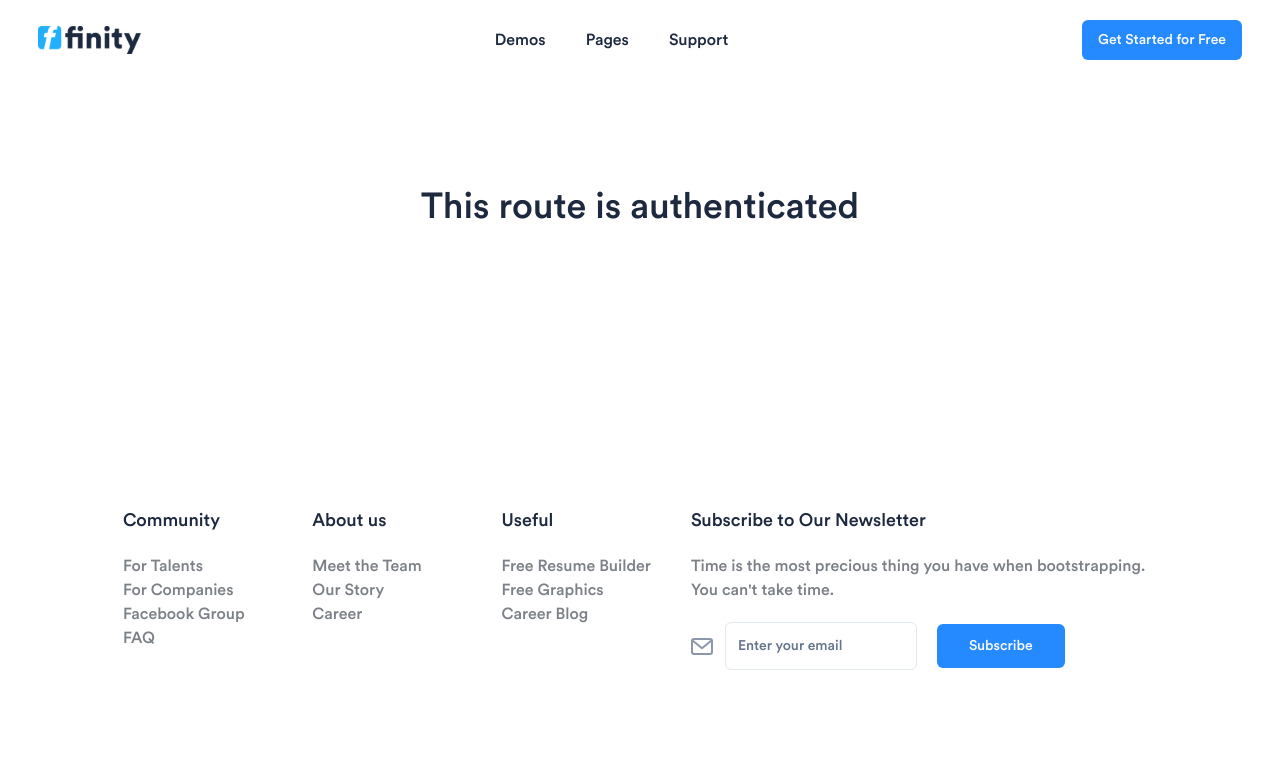
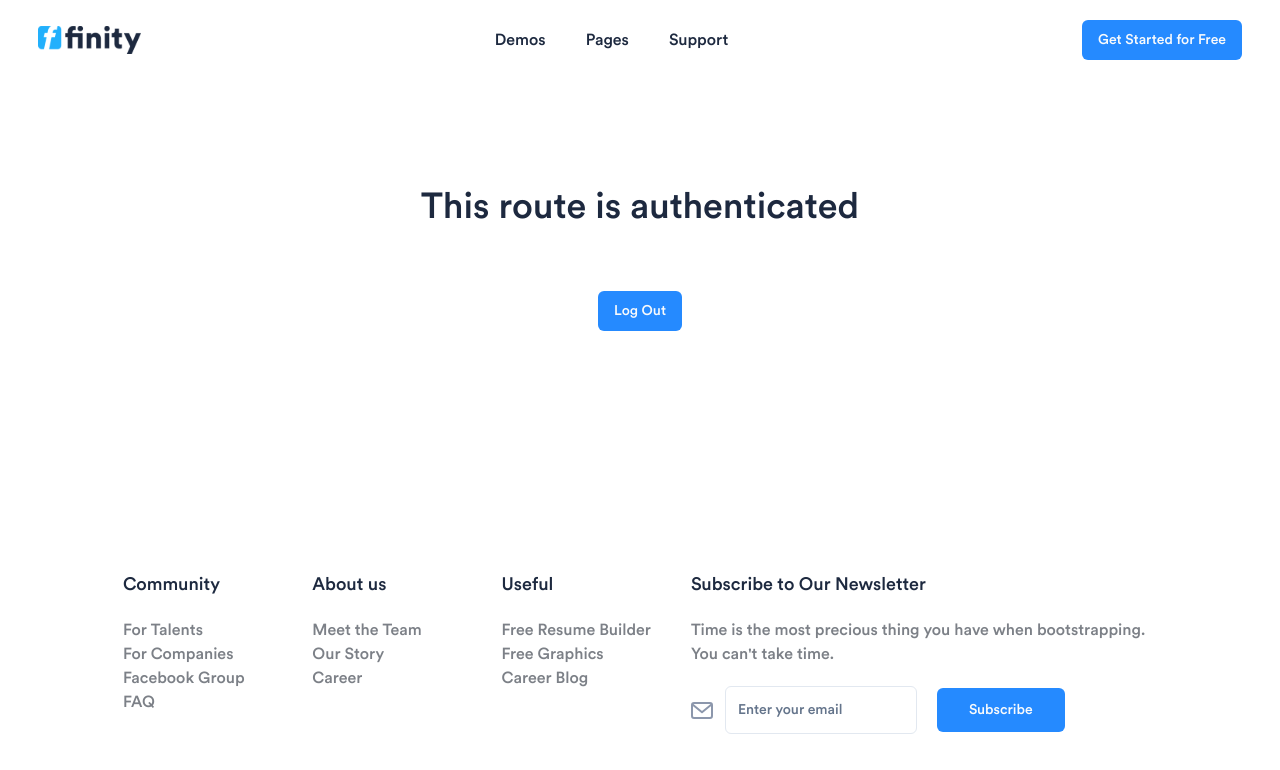
Before and after one commit to shamim1845/getup, a Next.js app: page /authenticated-route in a window 1280 px wide. Shown: the top 770 px of the page. Built offline with nearby package versions, Linux system fonts and the light colour scheme.

Commit message:
log out feature added

```diff
--- a/src/app/authenticated-route/page.tsx
+++ b/src/app/authenticated-route/page.tsx
@@ -1,9 +1,29 @@
+"use client";
+import { Button } from "@/components/ui/button";
 import React from "react";
+import cookies from "js-cookie";
+import { toast } from "@/components/ui/use-toast";
+import { useRouter } from "next/navigation";
 
 const page = () => {
+  // eslint-disable-next-line react-hooks/rules-of-hooks
+  const router = useRouter();
+
+  const handleClick = () => {
+    cookies.remove("token");
+
+    toast({
+      title: "You are logged out.",
+    });
+    router.push("/");
+  };
+
   return (
     <div className="section_padding py-20 flex flex-col items-center justify-center">
       <h1 className="text-4xl py-10">This route is authenticated</h1>
+
+      <br />
+      <Button onClick={handleClick}>Log Out</Button>
     </div>
   );
 };
```
